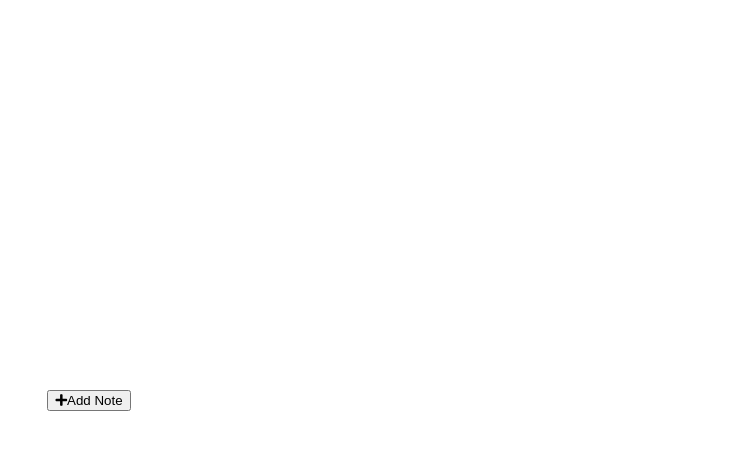
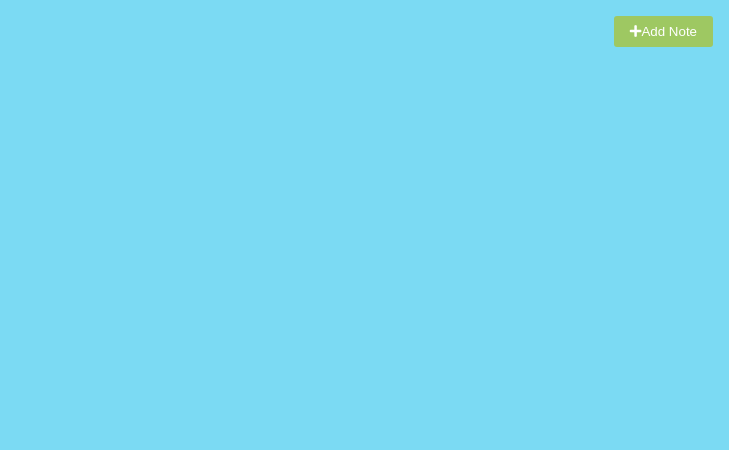
Before and after one commit to Glenda9031/Notes_App, a plain HTML site: page index.html in a window 1280 px wide. Shown: the whole page, without its empty margins (551-1280 px from the left). Drawn offline with nearby package versions, Linux system fonts and the light colour scheme.

Commit message:
Update style.css

```diff
--- a/style.css
+++ b/style.css
@@ -1,16 +1,45 @@
-@import url('https://fonts.googleapis.com/css2?family=Open+Sans:wght@400;500;600;700;800&family=Roboto:wght@400;500;700;900&display=swap');
+@import url('https://fonts.googleapis.com/css2?family=Poppins:wght@200;400&display=swap');
 
 * {
     box-sizing: border-box;
+    outline: none;
 }
 
 body {
-    font-family: 'Roboto', sans-serif;
+    background-color: #7bdaf3;
+    font-family: 'Poppins', sans-serif;
     display: flex;
-    flex-direction: column;
-    align-items: center;
-    justify-content: center;
-    height: 100vh;
-    overflow: hidden;
+    flex-wrap: wrap;
     margin: 0;
+    padding-top: 3rem;
 }
+
+.add {
+    position: fixed;
+    top: 1rem;
+    right: 1rem;
+    background-color: #9ec862;
+    color: #fff;
+    border: none;
+    border-radius: 3px;
+    padding: 0.5rem 1rem;
+    cursor: pointer;
+}
+
+.add:active {
+    transform: scale(0.98);
+}
+
+.note {
+    background-color: #fff;
+    box-shadow: 0 0 10px rgba(0, 0, 0, 0.1);
+    margin: 30px 20px;
+    height: 400px;
+    width: 400px;
+    overflow-y: scroll;
+}
+
+.note .tools {
+    background-color: #9e6862;
+
+}
```
